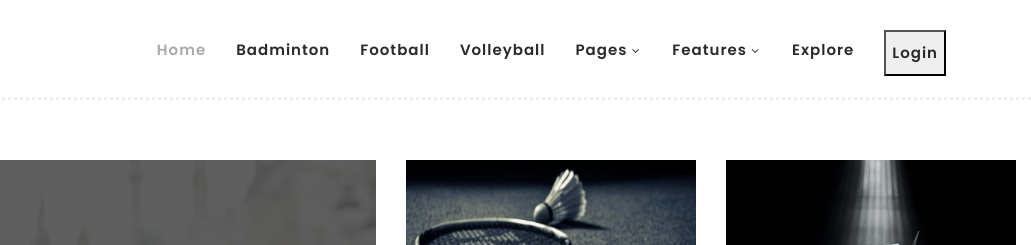
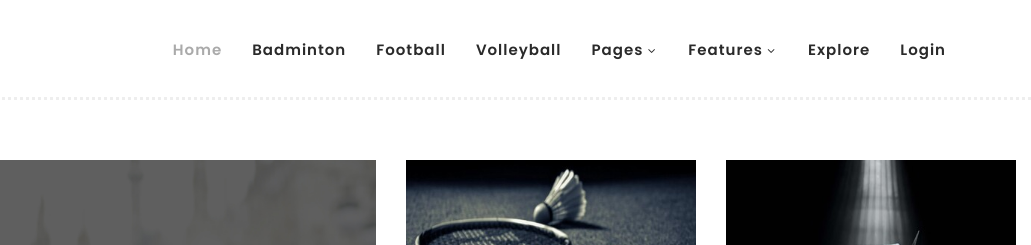
Before and after one commit to ieuhcud/SportShop, a plain HTML site: page index.html in a window 1280 px wide. Shown: the top 245 px of the page, 249-1280 px from the left. Drawn offline with Linux system fonts and the light colour scheme.

Commit message:
fix login

```diff
--- a/index.html
+++ b/index.html
@@ -74,9 +74,11 @@
                                 </ul>
                             </li>
                             <li class="scroll-to-section"><a href="#explore">Explore</a></li>
-                            <li  class="scroll-to-section" >
+
+                            <li class="scroll-to-section"><a href="login.html">login</a></li>
+                            <!-- <li  class="scroll-to-section" >
                                 <button  id="button-login"><a href="login.html" target="_self" rel=" ">Login</a></button>
-                            </li>
+                            </li> -->
 
                         </ul>
                         <a class='menu-trigger'>
```
Also changed, not shown: login.html (+1 -0 lines).
